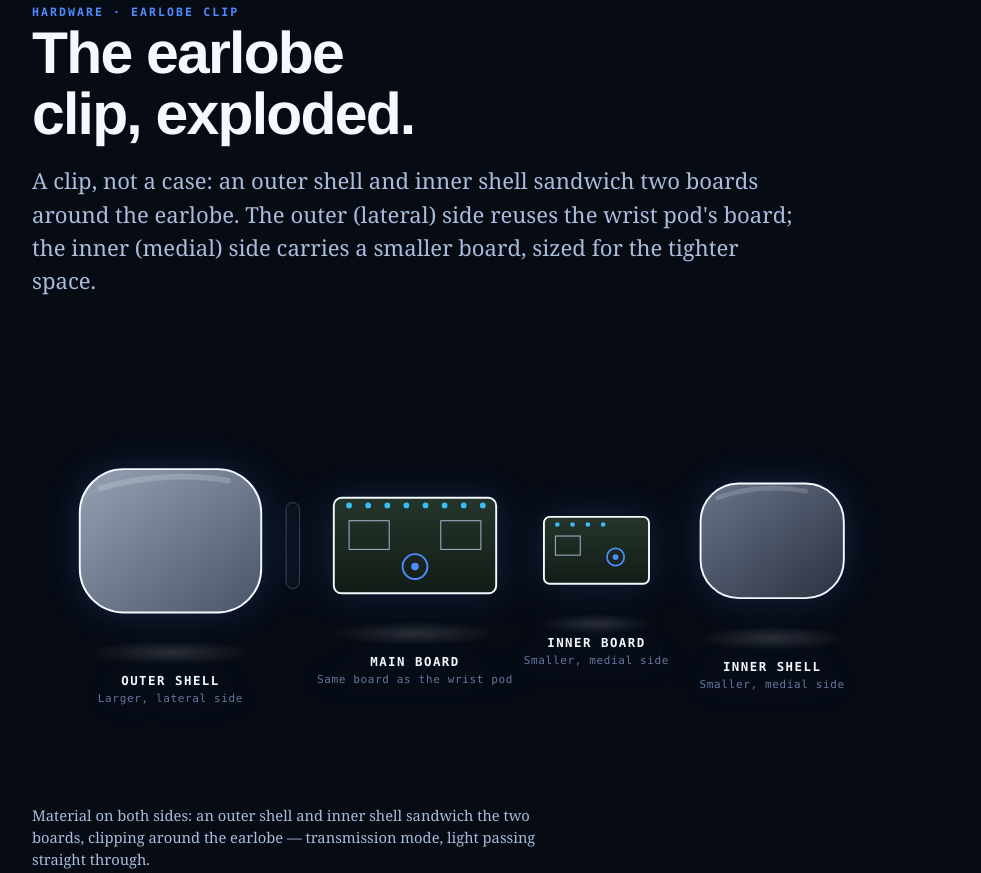
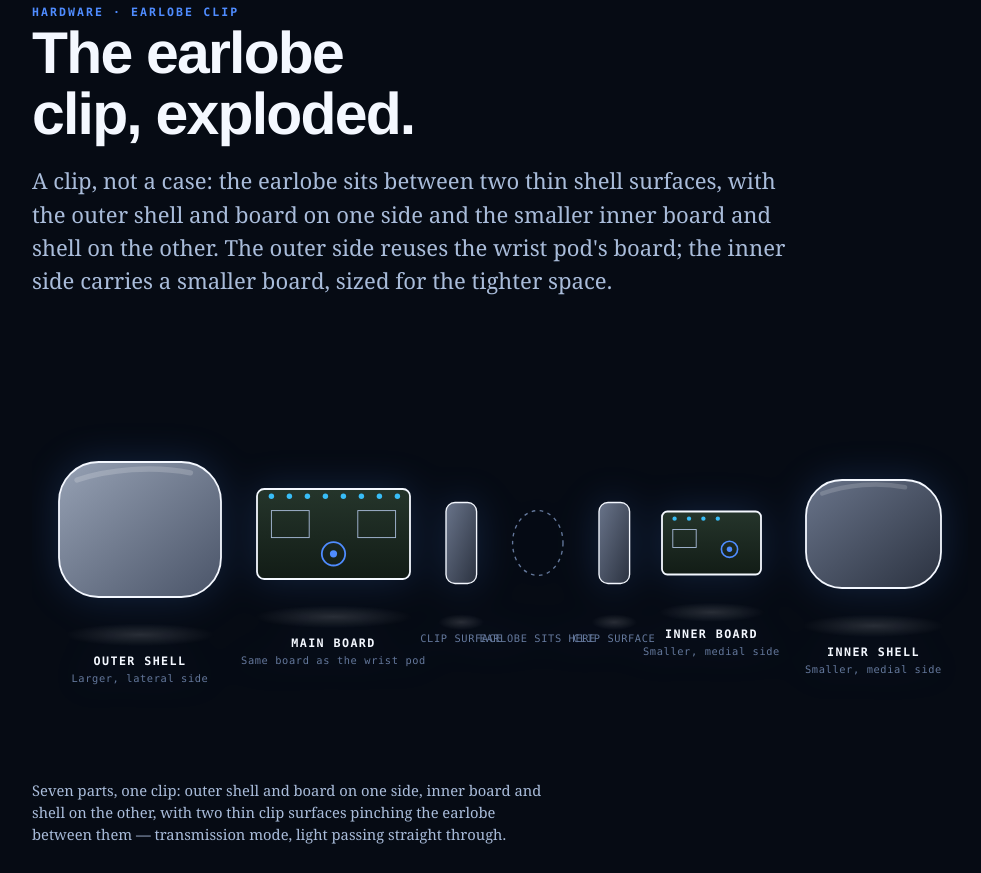
Before and after one commit to abxkapoor-cmd/arterialage-website, a plain HTML site: page product.html in a window 1280 px wide. Shown: the part 3458-4331 px from the top of the page, without its empty margins (140-1121 px from the left). Drawn offline with Linux system fonts and the light colour scheme.

Commit message:
Fix homepage product link styling; reorder earlobe clip into 7-part sequence with explicit earlobe gap

```diff
--- a/product.html
+++ b/product.html
@@ -226,12 +226,12 @@
   <div class="wrap">
     <p class="eyebrow">Hardware · Earlobe clip</p>
     <h2>The earlobe clip, exploded.</h2>
-    <p class="lede" style="margin-top:20px">A clip, not a case: an outer shell and inner shell sandwich two boards around the earlobe. The outer (lateral) side reuses the wrist pod's board; the inner (medial) side carries a smaller board, sized for the tighter space.</p>
+    <p class="lede" style="margin-top:20px">A clip, not a case: the earlobe sits between two thin shell surfaces, with the outer shell and board on one side and the smaller inner board and shell on the other. The outer side reuses the wrist pod's board; the inner side carries a smaller board, sized for the tighter space.</p>
 
     <div class="diagram">
-      <svg viewBox="0 0 980 460" role="img" aria-labelledby="ectitle ecdesc">
+      <svg viewBox="0 0 1040 460" role="img" aria-labelledby="ectitle ecdesc">
         <title id="ectitle">Vascora Health earlobe clip hardware, exploded</title>
-        <desc id="ecdesc">An exploded product view of the earlobe clip in four parts, left to right: a larger outer shell, the main circuit board shared with the wrist pod, a smaller inner circuit board, and a smaller inner shell — material covering both sides of the two boards.</desc>
+        <desc id="ecdesc">An exploded product view of the earlobe clip in seven parts, left to right: a larger outer shell, the main circuit board shared with the wrist pod, a thin outer clip surface, a gap where the earlobe sits between the two clip surfaces, a thin inner clip surface, a smaller inner circuit board, and a smaller inner shell.</desc>
         <defs>
           <linearGradient id="shellTopEC" x1="0" y1="0" x2="1" y2="1">
             <stop offset="0" stop-color="#96A1B4"/>
@@ -251,62 +251,76 @@
           </radialGradient>
         </defs>
 
-        <!-- outer shell (larger, lateral side) -->
-        <rect x="50" y="130" width="190" height="150" rx="46" fill="url(#shellTopEC)" stroke="var(--ink)" stroke-width="2"/>
-        <path d="M 72 150 C 110 138 160 134 205 142" fill="none" stroke="#FFFFFF" stroke-width="6" stroke-linecap="round" opacity="0.18"/>
+        <!-- 1. outer shell (larger, lateral side) -->
+        <rect x="30" y="130" width="180" height="150" rx="44" fill="url(#shellTopEC)" stroke="var(--ink)" stroke-width="2"/>
+        <path d="M 50 150 C 86 138 134 134 176 142" fill="none" stroke="#FFFFFF" stroke-width="6" stroke-linecap="round" opacity="0.18"/>
 
-        <!-- clear divider -->
-        <rect x="266" y="165" width="14" height="90" rx="7" fill="var(--surface)" stroke="var(--ink-3)" stroke-width="1" opacity="0.55"/>
+        <!-- 2. main board (shared with wrist pod) -->
+        <rect x="250" y="160" width="170" height="100" rx="8" fill="url(#pcbGradEC)" stroke="var(--ink)" stroke-width="2"/>
+        <circle cx="266" cy="168" r="3" fill="var(--deep)"/>
+        <circle cx="286" cy="168" r="3" fill="var(--deep)"/>
+        <circle cx="306" cy="168" r="3" fill="var(--deep)"/>
+        <circle cx="326" cy="168" r="3" fill="var(--deep)"/>
+        <circle cx="346" cy="168" r="3" fill="var(--deep)"/>
+        <circle cx="366" cy="168" r="3" fill="var(--deep)"/>
+        <circle cx="386" cy="168" r="3" fill="var(--deep)"/>
+        <circle cx="406" cy="168" r="3" fill="var(--deep)"/>
+        <rect x="266" y="184" width="42" height="30" fill="none" stroke="var(--ink-2)" stroke-width="1"/>
+        <rect x="362" y="184" width="42" height="30" fill="none" stroke="var(--ink-2)" stroke-width="1"/>
+        <circle cx="335" cy="232" r="13" fill="none" stroke="var(--trace)" stroke-width="2"/>
+        <circle cx="335" cy="232" r="4" fill="var(--trace)"/>
 
-        <!-- main board (shared with wrist pod) -->
-        <rect x="316" y="160" width="170" height="100" rx="8" fill="url(#pcbGradEC)" stroke="var(--ink)" stroke-width="2"/>
-        <circle cx="332" cy="168" r="3" fill="var(--deep)"/>
-        <circle cx="352" cy="168" r="3" fill="var(--deep)"/>
-        <circle cx="372" cy="168" r="3" fill="var(--deep)"/>
-        <circle cx="392" cy="168" r="3" fill="var(--deep)"/>
-        <circle cx="412" cy="168" r="3" fill="var(--deep)"/>
-        <circle cx="432" cy="168" r="3" fill="var(--deep)"/>
-        <circle cx="452" cy="168" r="3" fill="var(--deep)"/>
-        <circle cx="472" cy="168" r="3" fill="var(--deep)"/>
-        <rect x="332" y="184" width="42" height="30" fill="none" stroke="var(--ink-2)" stroke-width="1"/>
-        <rect x="428" y="184" width="42" height="30" fill="none" stroke="var(--ink-2)" stroke-width="1"/>
-        <circle cx="401" cy="232" r="13" fill="none" stroke="var(--trace)" stroke-width="2"/>
-        <circle cx="401" cy="232" r="4" fill="var(--trace)"/>
+        <!-- 3. thin shell material, outer clip surface -->
+        <rect x="460" y="175" width="34" height="90" rx="10" fill="url(#shellBaseEC)" stroke="var(--ink)" stroke-width="1.5"/>
 
-        <!-- small board (inner, medial side) -->
-        <rect x="536" y="180" width="110" height="70" rx="6" fill="url(#pcbGradEC)" stroke="var(--ink)" stroke-width="2"/>
-        <circle cx="550" cy="188" r="2.4" fill="var(--deep)"/>
-        <circle cx="566" cy="188" r="2.4" fill="var(--deep)"/>
-        <circle cx="582" cy="188" r="2.4" fill="var(--deep)"/>
-        <circle cx="598" cy="188" r="2.4" fill="var(--deep)"/>
-        <rect x="548" y="200" width="26" height="20" fill="none" stroke="var(--ink-2)" stroke-width="1"/>
-        <circle cx="611" cy="222" r="9" fill="none" stroke="var(--trace)" stroke-width="1.8"/>
-        <circle cx="611" cy="222" r="3" fill="var(--trace)"/>
+        <!-- 4. gap for the earlobe -->
+        <ellipse cx="562" cy="220" rx="28" ry="36" fill="none" stroke="var(--ink-3)" stroke-width="1.5" stroke-dasharray="4 5"/>
 
-        <!-- inner shell (smaller, medial side) -->
-        <rect x="700" y="145" width="150" height="120" rx="40" fill="url(#shellBaseEC)" stroke="var(--ink)" stroke-width="2"/>
-        <path d="M 718 160 C 745 150 780 147 810 153" fill="none" stroke="#FFFFFF" stroke-width="5" stroke-linecap="round" opacity="0.16"/>
+        <!-- 5. thin shell material, inner clip surface -->
+        <rect x="630" y="175" width="34" height="90" rx="10" fill="url(#shellBaseEC)" stroke="var(--ink)" stroke-width="1.5"/>
+
+        <!-- 6. small board (inner, medial side) -->
+        <rect x="700" y="185" width="110" height="70" rx="6" fill="url(#pcbGradEC)" stroke="var(--ink)" stroke-width="2"/>
+        <circle cx="714" cy="193" r="2.4" fill="var(--deep)"/>
+        <circle cx="730" cy="193" r="2.4" fill="var(--deep)"/>
+        <circle cx="746" cy="193" r="2.4" fill="var(--deep)"/>
+        <circle cx="762" cy="193" r="2.4" fill="var(--deep)"/>
+        <rect x="712" y="205" width="26" height="20" fill="none" stroke="var(--ink-2)" stroke-width="1"/>
+        <circle cx="775" cy="227" r="9" fill="none" stroke="var(--trace)" stroke-width="1.8"/>
+        <circle cx="775" cy="227" r="3" fill="var(--trace)"/>
+
+        <!-- 7. inner shell (smaller, medial side) -->
+        <rect x="860" y="150" width="150" height="120" rx="40" fill="url(#shellBaseEC)" stroke="var(--ink)" stroke-width="2"/>
+        <path d="M 878 165 C 905 155 940 152 970 158" fill="none" stroke="#FFFFFF" stroke-width="5" stroke-linecap="round" opacity="0.16"/>
 
         <!-- floor glow -->
-        <ellipse cx="145" cy="322" rx="88" ry="13" fill="url(#floorGlowEC)"/>
-        <ellipse cx="401" cy="302" rx="88" ry="13" fill="url(#floorGlowEC)"/>
-        <ellipse cx="591" cy="292" rx="60" ry="11" fill="url(#floorGlowEC)"/>
-        <ellipse cx="775" cy="307" rx="80" ry="13" fill="url(#floorGlowEC)"/>
+        <ellipse cx="120" cy="322" rx="84" ry="13" fill="url(#floorGlowEC)"/>
+        <ellipse cx="335" cy="302" rx="88" ry="13" fill="url(#floorGlowEC)"/>
+        <ellipse cx="477" cy="308" rx="26" ry="9" fill="url(#floorGlowEC)"/>
+        <ellipse cx="647" cy="308" rx="26" ry="9" fill="url(#floorGlowEC)"/>
+        <ellipse cx="755" cy="297" rx="60" ry="11" fill="url(#floorGlowEC)"/>
+        <ellipse cx="935" cy="312" rx="80" ry="13" fill="url(#floorGlowEC)"/>
 
         <!-- captions -->
-        <text class="dg-label" x="145" y="356" text-anchor="middle">OUTER SHELL</text>
-        <text class="dg-sub" x="145" y="374" text-anchor="middle">Larger, lateral side</text>
+        <text class="dg-label" x="120" y="356" text-anchor="middle">OUTER SHELL</text>
+        <text class="dg-sub" x="120" y="374" text-anchor="middle">Larger, lateral side</text>
 
-        <text class="dg-label" x="401" y="336" text-anchor="middle">MAIN BOARD</text>
-        <text class="dg-sub" x="401" y="354" text-anchor="middle">Same board as the wrist pod</text>
+        <text class="dg-label" x="335" y="336" text-anchor="middle">MAIN BOARD</text>
+        <text class="dg-sub" x="335" y="354" text-anchor="middle">Same board as the wrist pod</text>
 
-        <text class="dg-label" x="591" y="316" text-anchor="middle">INNER BOARD</text>
-        <text class="dg-sub" x="591" y="334" text-anchor="middle">Smaller, medial side</text>
+        <text class="dg-sub" x="477" y="330" text-anchor="middle">CLIP SURFACE</text>
 
-        <text class="dg-label" x="775" y="341" text-anchor="middle">INNER SHELL</text>
-        <text class="dg-sub" x="775" y="359" text-anchor="middle">Smaller, medial side</text>
+        <text class="dg-sub" x="562" y="330" text-anchor="middle">EARLOBE SITS HERE</text>
+
+        <text class="dg-sub" x="647" y="330" text-anchor="middle">CLIP SURFACE</text>
+
+        <text class="dg-label" x="755" y="326" text-anchor="middle">INNER BOARD</text>
+        <text class="dg-sub" x="755" y="344" text-anchor="middle">Smaller, medial side</text>
+
+        <text class="dg-label" x="935" y="346" text-anchor="middle">INNER SHELL</text>
+        <text class="dg-sub" x="935" y="364" text-anchor="middle">Smaller, medial side</text>
       </svg>
-      <p class="dg-cap">Material on both sides: an outer shell and inner shell sandwich the two boards, clipping around the earlobe — transmission mode, light passing straight through.</p>
+      <p class="dg-cap">Seven parts, one clip: outer shell and board on one side, inner board and shell on the other, with two thin clip surfaces pinching the earlobe between them — transmission mode, light passing straight through.</p>
     </div>
 
     <div class="feat">
```
Also changed, not shown: index.html (+1 -1 lines).
